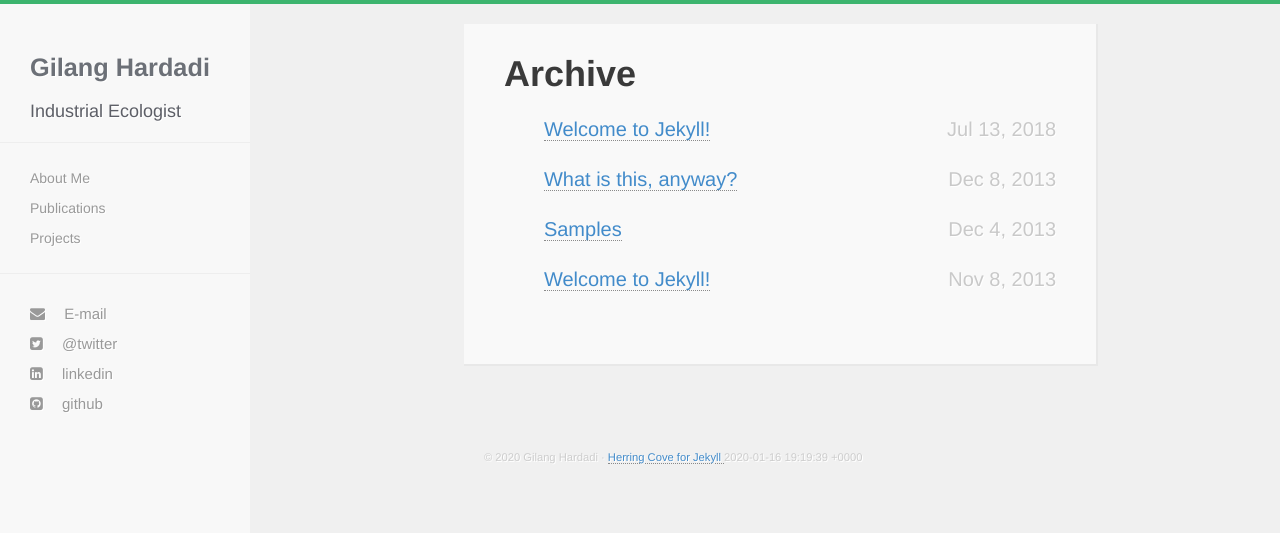
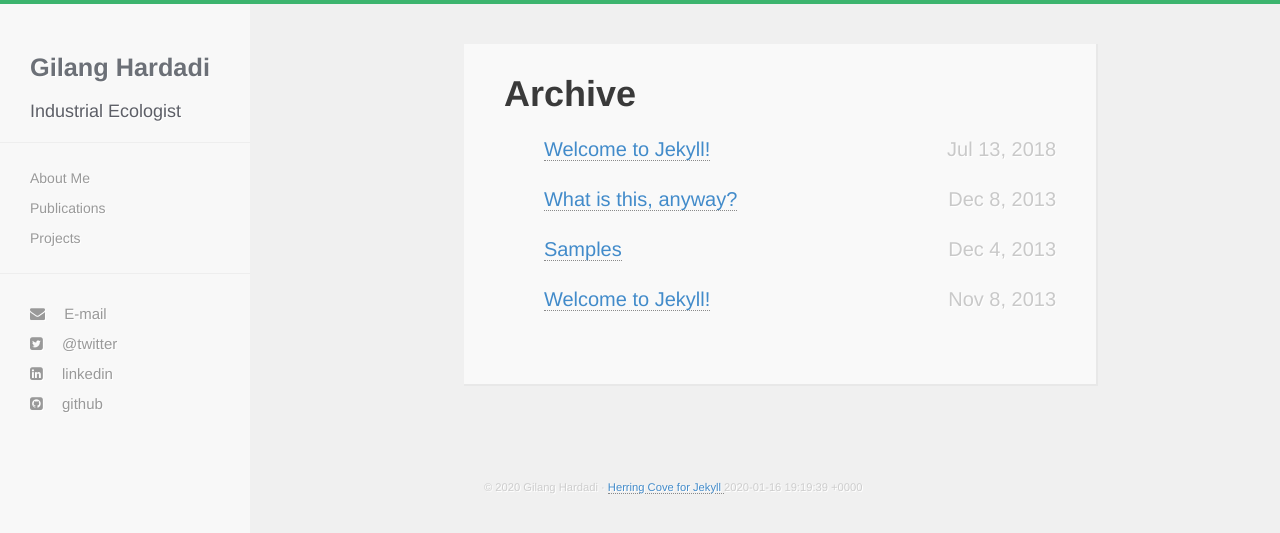
Before and after one commit to ghardadi/gilang.github.io, a Jekyll site: the page built from list.html, in a window 1280 px wide. Shown: the top 533 px of the page. Built offline with Jekyll 4.4.1, drawn with Linux system fonts in a browser that asks for light colours; nearby versions of some CDN libraries.

Commit message:
Update hc.css

```diff
--- a/css/hc.css
+++ b/css/hc.css
@@ -62,7 +62,7 @@
 {
   width:80%;
   padding-right:0;
-  padding-top:10px
+  padding-top:20px
 }
 
 .container a
@@ -288,7 +288,7 @@
 #welcome-greeting
 {
   width:100%;
-  padding-top:5px
+  padding-top:0px
 }
 
 #welcome-greeting > h1
```
